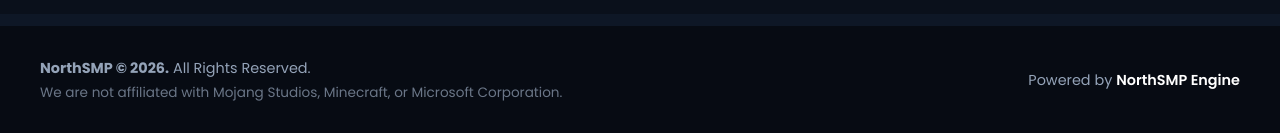
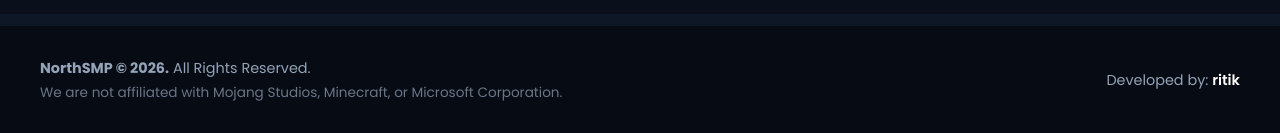
Before and after one commit to ritikop123/North-smp-web, a React (Vite) app: page / in a window 1280 px wide. Shown: the part 1883-2016 px from the top of the page. Built offline with nearby package versions, Linux system fonts and the light colour scheme.

Commit message:
chore: update footer credits to Developed by: ritik

```diff
--- a/index.static.html
+++ b/index.static.html
@@ -265,7 +265,7 @@
                         <p class="footer-disclaimer">We are not affiliated with Mojang Studios, Minecraft, or Microsoft Corporation.</p>
                     </div>
                     <div class="footer-credits">
-                        <p>Powered by <a href="#" class="footer-credit-link"><strong>NorthSMP Web Engine</strong></a></p>
+                        <p>Developed by: <strong>ritik</strong></p>
                     </div>
                 </div>
             </div>
--- a/src/components/Footer.tsx
+++ b/src/components/Footer.tsx
@@ -112,7 +112,7 @@ export const Footer: React.FC = () => {
                             </p>
                         </div>
                         <div className="footer-credits">
-                            <p>Powered by <strong>NorthSMP Engine</strong></p>
+                            <p>Developed by: <strong>ritik</strong></p>
                         </div>
                     </div>
                 </div>
```
